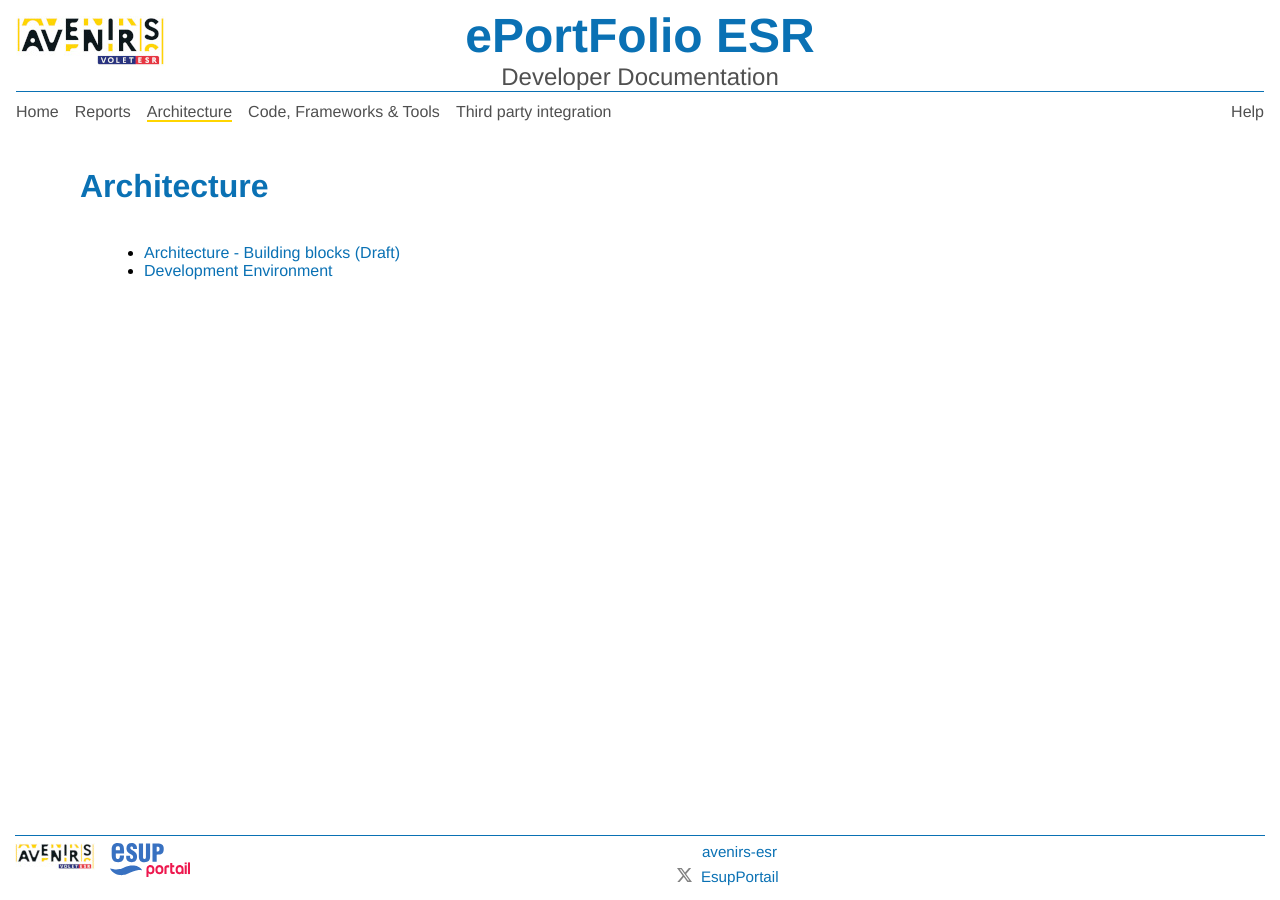
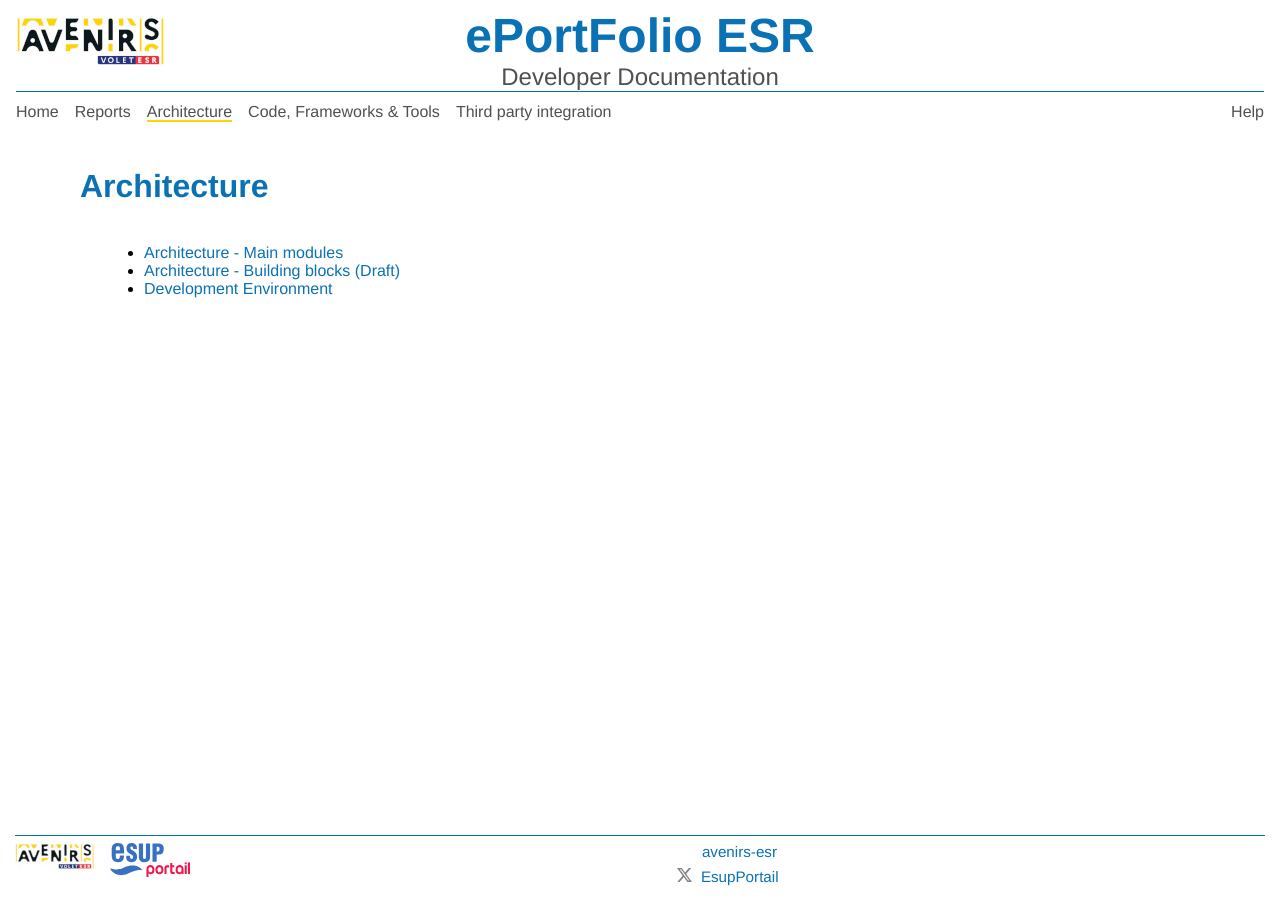
Before and after one commit to giraudin/dev-doc, a Jekyll site: the page built from pages/arch/archi.markdown, in a window 1280 px wide. Built offline with Jekyll 4.4.1, drawn with Linux system fonts in a browser that asks for light colours.

Commit message:
docs: main modules

```diff
--- a/pages/arch/archi.markdown
+++ b/pages/arch/archi.markdown
@@ -7,5 +7,6 @@ position: left
 order: 20
 ---
 
+- [Architecture - Main modules](../arch-main-modules/)
 - [Architecture - Building blocks  (Draft)](../arch-building-blocks-draft/)
 - [Development Environment](../srv-dev/)
```
Also changed, not shown: 1 other file.
